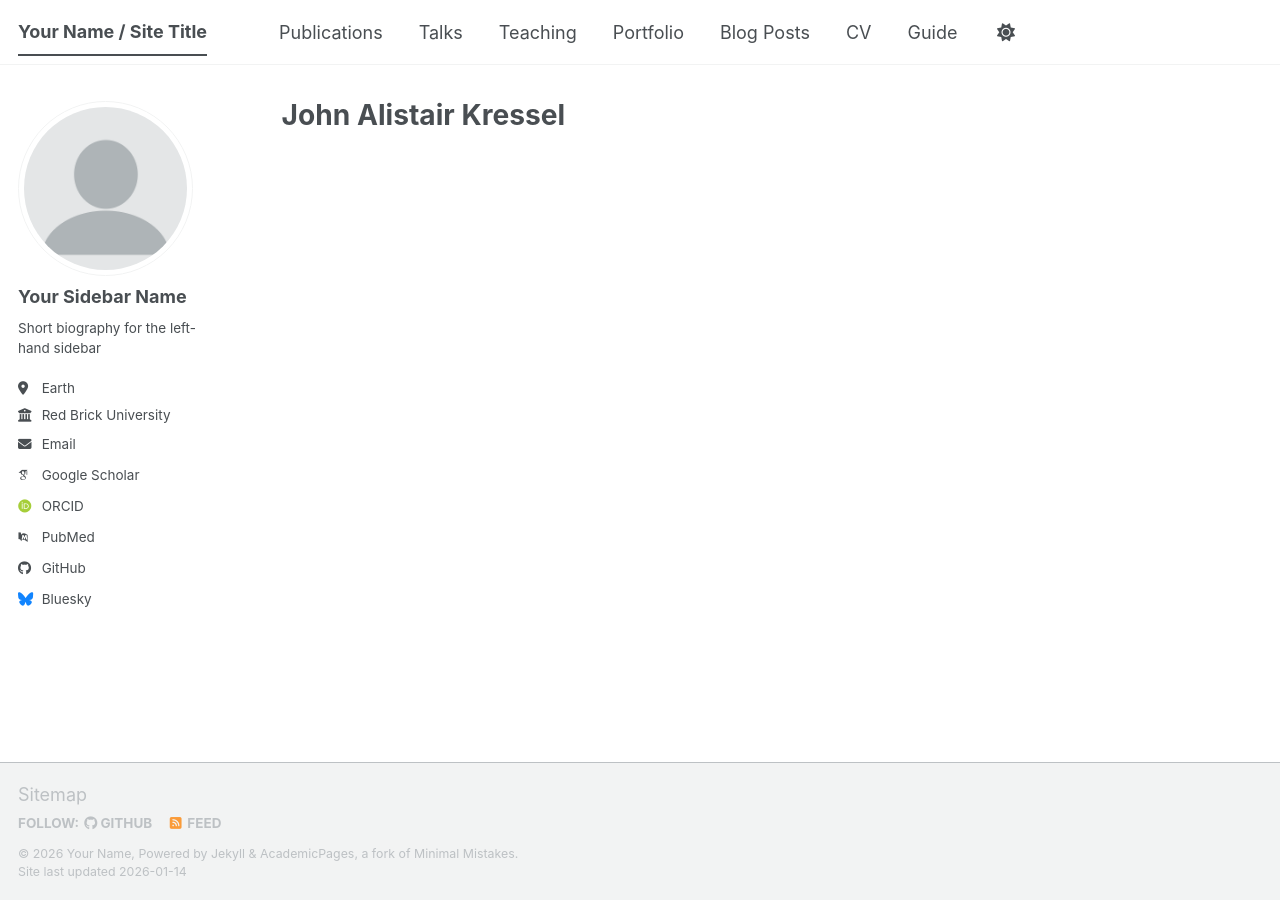
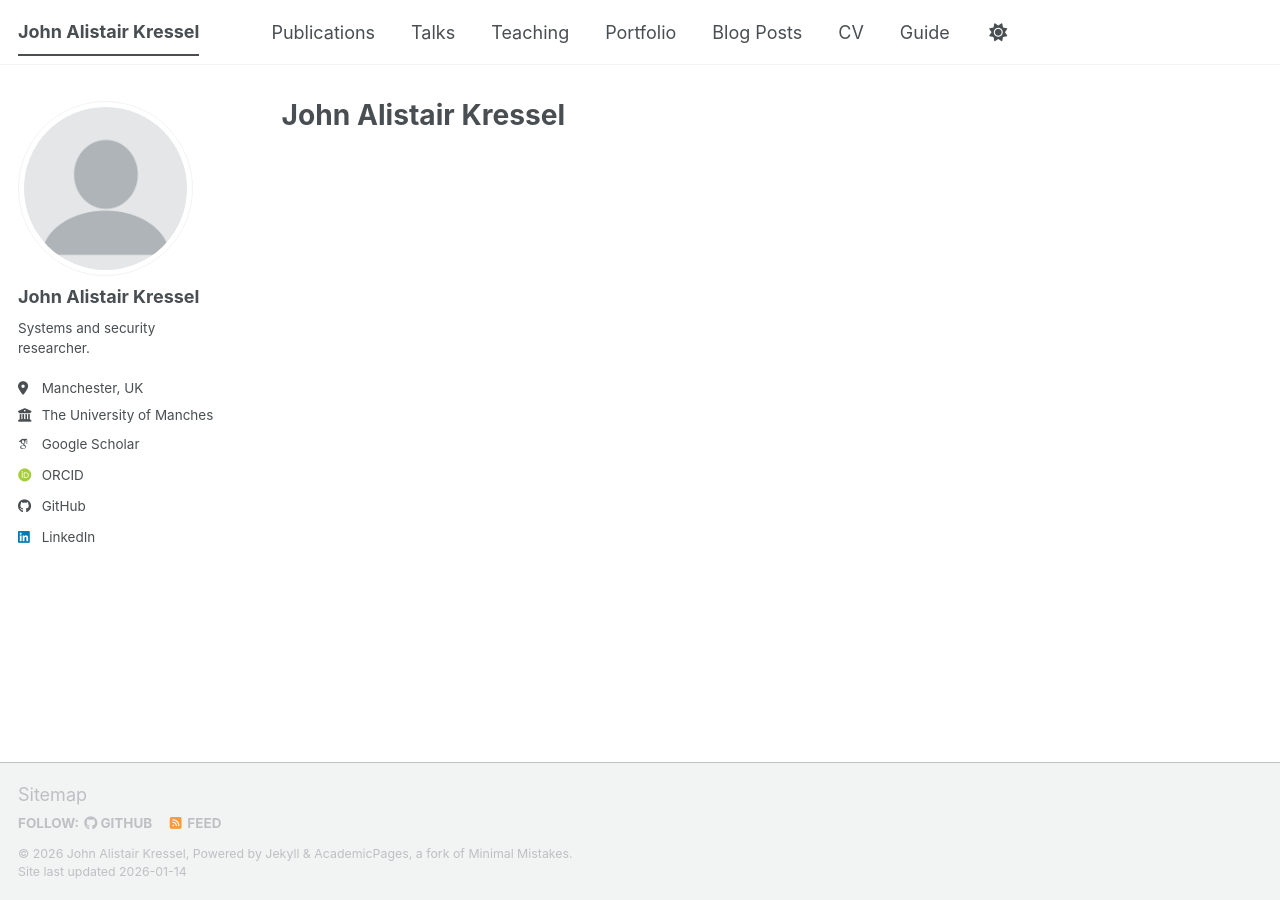
Before and after one commit to jkressel/jkressel.github.io, a Jekyll site: the page built from _pages/about.md, in a window 1280 px wide. Built offline with Jekyll 4.4.1, drawn with Linux system fonts in a browser that asks for light colours; some web fonts are replaced; a script bundle is joined from its source files by our own code; library files that are not in the unit come from our copies.

Commit message:
Modify site configuration with personal details
Updated personal information and social links in the config.

```diff
--- a/_config.yml
+++ b/_config.yml
@@ -9,14 +9,14 @@
 # Basic Site Settings
 locale                   : "en-US"
 site_theme               : "default" # The available themes options are "default", "air", "sunrise", "mint", "dirt" and "contrast"
-title                    : "Your Name / Site Title"
+title                    : "John Alistair Kressel"
 title_separator          : "-"
-name                     : &name "Your Name"
-description              : &description "Your Name's academic portfolio"   # Update this with a general description of your site, this is the default if not overridden by a page
-url                      : https://academicpages.github.io # The base hostname & protocol for your site e.g. "https://[your GitHub username].github.io",
+name                     : &name "John Alistair Kressel"
+description              : &description "John Alistair Kressel's Portfolio"   # Update this with a general description of your site, this is the default if not overridden by a page
+url                      : https://jkressel.github.io # The base hostname & protocol for your site e.g. "https://[your GitHub username].github.io",
                                                            # or if you already have some other page hosted on Github then use "https://[your GitHub username].github.io/[Your Repo Name]"
 baseurl                  : "" # the subpath of your site, e.g. "/blog"
-repository               : "academicpages/academicpages.github.io"
+repository               : "jkressel/jkressel.github.io"
 
 # Site Author - The following control what appear as part of the author content on the side bar.
 #               If a field is blank the icon and link will not appear, otherwise it will be shown.
@@ -24,24 +24,23 @@ repository               : "academicpages/academicpages.github.io"
 author:
   # Biographic information
   avatar           : "profile.png"
-  name             : "Your Sidebar Name"
+  name             : "John Alistair Kressel"
   pronouns         : # example: "she/her"
-  bio              : "Short biography for the left-hand sidebar"
-  location         : "Earth"
-  employer         : "Red Brick University"
+  bio              : "Systems and security researcher."
+  location         : "Manchester, UK"
+  employer         : "The University of Manchester"
   uri              : # URL
-  email            : "none@example.org"
 
   # Academic websites
   academia         : # URL
   arxiv            : # URL - Update with the correct link to your profile
-  googlescholar    : "https://scholar.google.com/citations?user=PS_CX0AAAAAJ"
+  googlescholar    : "https://scholar.google.co.uk/citations?user=TWv5hdcAAAAJ"
   inspire-hep      : # URL
   impactstory      : # URL
-  orcid            : "https://orcid.org/yourorcidurl"
+  orcid            : "https://orcid.org/0000-0003-1569-6584"
   semantic         : # URL
   ssrn             : # URL
-  pubmed           : "https://www.ncbi.nlm.nih.gov/pubmed/?term=john+snow"
+  pubmed           :
   researchgate     : # URL
   scopus           : # URL
   zotero           : # URL
@@ -51,13 +50,13 @@ author:
   bitbucket        : # Username - Update with your username on the site
   codepen          : # Username
   dribbble         : # Username
-  github           : "academicpages"
+  github           : "jkressel"
   kaggle           : # Username
   stackoverflow    : # User number or user number and name (i.e., use "1" or "1/jeff-atwood")
 
   # Social media
   artstation       : # Username
-  bluesky          : "bsky.app" # Replace this with you Bluesky username
+  bluesky          : # Replace this with you Bluesky username
   facebook         : # Username
   flickr           : # Username
   foursquare       : # Username
@@ -66,7 +65,7 @@ author:
   keybase          : # Username
   instagram        : # Username
   lastfm           : # Username
-  linkedin         : # Username
+  linkedin         : "https://www.linkedin.com/in/jkressel/"# Username
   mastodon         : # URL
   medium           : # URL
   pinterest        : # Username
@@ -84,10 +83,6 @@ author:
 
 # Publication Category - The following the list of publication categories and their headings
 publication_category:
-  books:
-    title: 'Books'
-  manuscripts:
-    title: 'Journal Articles'
   conferences:
     title: 'Conference Papers'
 
@@ -138,7 +133,7 @@ yandex_site_verification :
 
 # Social Sharing
 twitter:
-  username               : &twitter
+  username               :
 facebook:
   username               :
   app_id                 :
```
